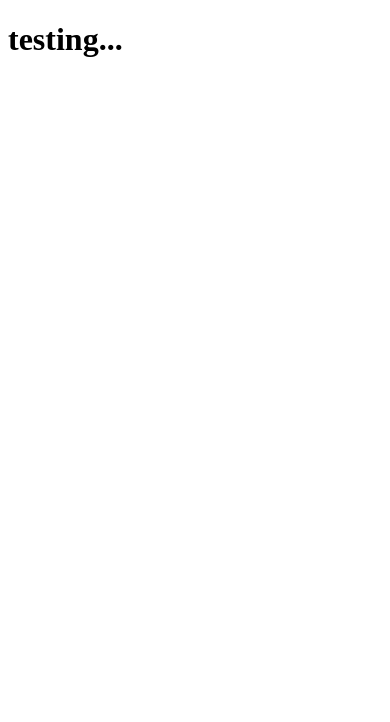
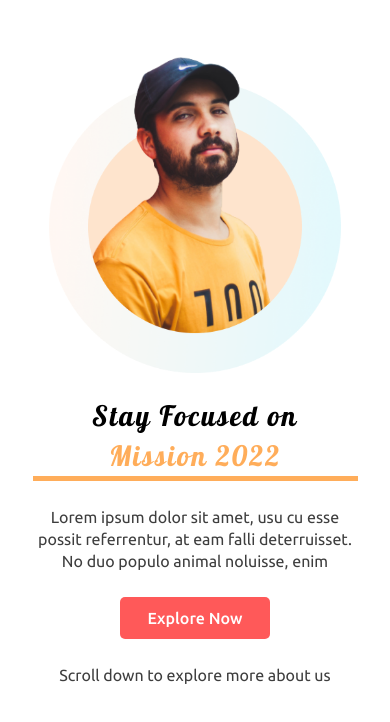
Before and after one commit to eftakhar-491/mission-2024, a plain HTML site: page index.html in a window 390 px wide. Drawn offline with Linux system fonts and the light colour scheme.

Commit message:
header section done

```diff
--- a/index.html
+++ b/index.html
@@ -7,6 +7,19 @@
     <link rel="stylesheet" href="style.css" />
   </head>
   <body>
-    <h1>testing...</h1>
+    <main class="landing-page">
+      <div class="header-details">
+        <h1>Stay Focused on <br /><span> Mission 2022</span></h1>
+        <p>
+          Lorem ipsum dolor sit amet, usu cu esse possit referrentur, at eam
+          falli deterruisset. No duo populo animal noluisse, enim
+        </p>
+        <div class="btn">Explore Now</div>
+        <p>Scroll down to explore more about us</p>
+      </div>
+      <div class="header-img-container">
+        <img src="./assets/person/person-2.png" alt="" />
+      </div>
+    </main>
   </body>
 </html>
--- a/style.css
+++ b/style.css
@@ -0,0 +1,113 @@
+@import url("https://fonts.googleapis.com/css2?family=Lobster&display=swap");
+/* lobster */
+@import url("https://fonts.googleapis.com/css2?family=Ubuntu:ital,wght@0,300;0,400;0,500;0,700;1,300;1,400;1,500;1,700&display=swap");
+/* Ubuntu */
+
+* {
+  margin: 0;
+  padding: 0;
+  box-sizing: border-box;
+}
+body {
+  max-width: 1440px;
+  font-family: "ubuntu";
+  margin: 0 auto;
+}
+.landing-page {
+  display: grid;
+  grid-template-columns: repeat(12, 1fr);
+  grid-auto-rows: max-content;
+}
+.header-details {
+  grid-column: 2 / span 5;
+  align-self: center;
+}
+.header-details > h1 {
+  margin-top: 20px;
+  font-size: 60px;
+  font-family: lobster;
+  font-weight: 400;
+  letter-spacing: 2px;
+  line-height: 60px;
+  border-left: 5px solid #ffad5a;
+}
+.header-details > h1 > span {
+  color: #ffad5a;
+}
+
+.header-details p {
+  color: rgb(62, 62, 62);
+  margin: 25px 0 25px 0;
+  font-size: 18px;
+  font-weight: 400;
+  line-height: 22px;
+}
+.btn {
+  width: 150px;
+  padding: 12px 0;
+  border-radius: 5px;
+  background: rgb(255, 89, 89);
+  text-align: center;
+  color: rgb(255, 255, 255);
+  font-size: 16px;
+  font-weight: 500;
+}
+.header-img-container {
+  grid-column: 7 / span 5;
+  width: 90%;
+  justify-self: end;
+}
+.header-img-container > img {
+  width: 100%;
+}
+@media screen and (min-width: 576px) and (max-width: 992px) {
+  .header-details {
+    grid-column: 2 / span 10;
+    grid-row: 2 / 3;
+  }
+  .header-details > h1 {
+    font-size: 55px;
+    border-left: none;
+    border-bottom: 5px solid #ffad5a;
+    text-align: center;
+  }
+  .header-details > .btn {
+    margin: 0 auto;
+  }
+
+  .header-details p {
+    text-align: center;
+  }
+
+  .header-img-container {
+    grid-column: 2 / span 10;
+    grid-row: 1 / 2;
+    justify-self: center;
+  }
+}
+@media screen and (max-width: 576px) {
+  .header-details {
+    grid-column: 2 / span 10;
+    grid-row: 2 / 3;
+  }
+  .header-details > h1 {
+    font-size: 28px;
+    line-height: 40px;
+    border-left: none;
+    border-bottom: 5px solid #ffad5a;
+    text-align: center;
+  }
+
+  .header-details p {
+    text-align: center;
+    font-size: 16px;
+  }
+  .header-details > .btn {
+    margin: 0 auto;
+  }
+  .header-img-container {
+    grid-column: 2 / span 10;
+    grid-row: 1 / 2;
+    justify-self: center;
+  }
+}
```
